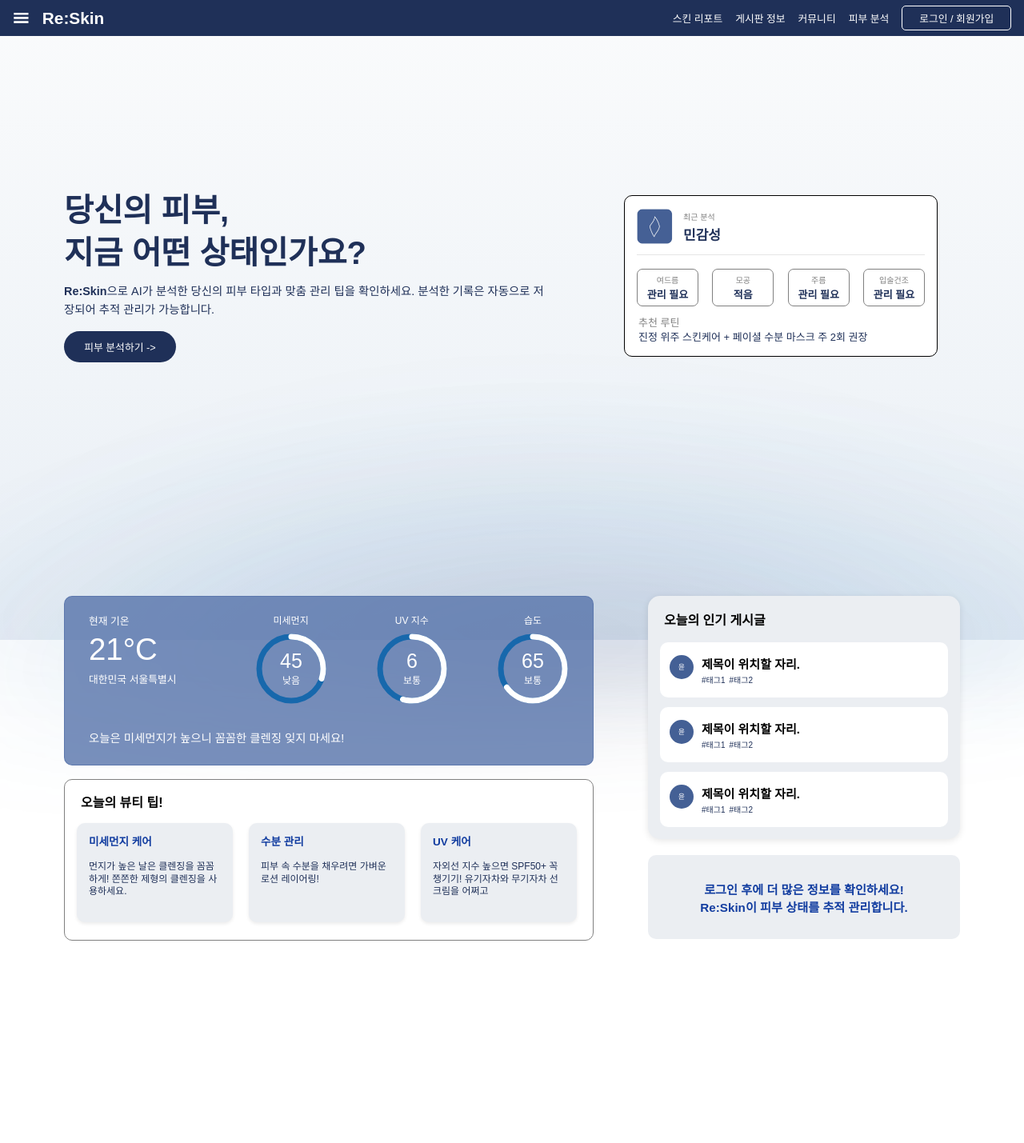
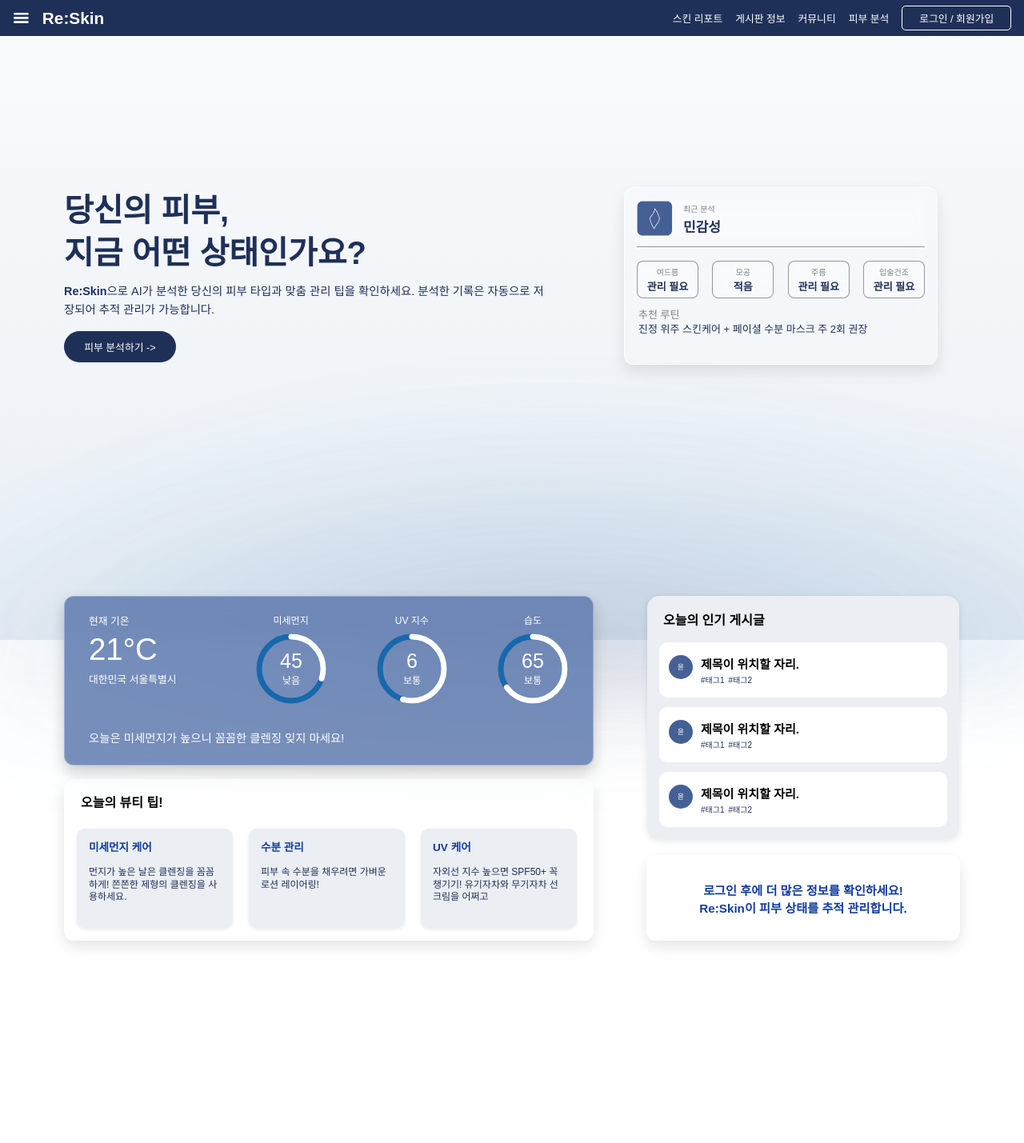
Before and after one commit to tab-captains/RE-Skin-fe, a React (Vite) app: page / in a window 1280 px wide. Shown: the top 1429 px of the page at 80% size. Built offline with nearby package versions, Linux system fonts and the light colour scheme.

Commit message:
design: MainPage.jsx 컴포넌트 질감 처리.

```diff
--- a/src/features/analysis/pages/ImageUploadPage.jsx
+++ b/src/features/analysis/pages/ImageUploadPage.jsx
@@ -104,16 +104,32 @@ const SlotLabel = styled.div`
 font-weight:600;
 `;
 const DropZone = styled.div`
-width:100%;
-height:220px;
-border-radius:10px;
-border:2px dashed ${({$highlighted})=>$highlighted?"#4d9fff":"#ddd"};
-display:flex;
-justify-content:center;
-align-items:center;
-background:#fff;
-cursor:pointer;
-position:relative;
+  width: 100%;
+  height: 220px;
+  border-radius: 10px;
+  border: 2px dashed ${({ $highlighted }) => ($highlighted ? "#4d9fff" : "#ccc")};
+  display: flex;
+  justify-content: center;
+  align-items: center;
+  cursor: pointer;
+  position: relative;
+
+  background:
+    linear-gradient(
+      135deg,
+      rgba(255, 255, 255, 0.7) 0%,
+      rgba(240, 240, 240, 0.4) 40%,
+      rgba(230, 230, 230, 0.2) 100%
+    ),
+    repeating-linear-gradient(
+      45deg,
+      rgba(255, 255, 255, 0.08) 0px,
+      rgba(255, 255, 255, 0.08) 2px,
+      rgba(0, 0, 0, 0.03) 3px,
+      rgba(0, 0, 0, 0.03) 4px
+    );
+
+  backdrop-filter: blur(1px);
 `;
 
 const Placeholder = styled.div`
--- a/src/features/main/components/BottomSection.jsx
+++ b/src/features/main/components/BottomSection.jsx
@@ -97,29 +97,12 @@ const BoardWrapperAnim = styled.div`
   justify-content: flex-start;
   cursor: pointer;
 
-  opacity: 0;
-  transform: translateY(20px);
-  transition: opacity 0.5s ease-out, transform 0.5s ease-out;
+  background-color: rgba(255, 255, 255, 0.15);
+  backdrop-filter: blur(12px);
+  -webkit-backdrop-filter: blur(12px);
+  border: 1px solid rgba(255,255,255,0.3);
+  box-shadow: 0 8px 18px rgba(0,0,0,0.1);
 
-  &.visible {
-    opacity: 1;
-    transform: translateY(0);
-  }
-
-  &:hover {
-    box-shadow: 0 0 10px rgba(0,0,0,0.2);
-  }
-`;
-
-const TipWrapper =styled.div`
-  width: 630px;
-  height: 170px;
-  border-radius: 10px;
-  padding: 15px;
-  border: 1px solid;
-  border-color: gray;
-  gap: 7px;
-  background-color: white;
   opacity: 0;
   transform: translateY(20px);
   transition: all 0.5s ease-out;
@@ -127,6 +110,39 @@ const TipWrapper =styled.div`
   &.visible {
     opacity: 1;
     transform: translateY(0);
+  }
+  &:hover {
+    box-shadow: 0 0 10px rgba(0,0,0,0.2);
+  }
+`;
+
+
+
+const TipWrapper =styled.div`
+  width: 630px;
+  height: 170px;
+  border-radius: 12px;
+  padding: 15px;
+  display: flex;
+  flex-direction: column;
+  gap: 7px;
+
+  background-color: rgba(255, 255, 255, 0.15);
+  backdrop-filter: blur(12px);
+  -webkit-backdrop-filter: blur(12px);
+  border: 1px solid rgba(255,255,255,0.3);
+  box-shadow: 0 8px 18px rgba(0,0,0,0.1);
+
+  opacity: 0;
+  transform: translateY(20px);
+  transition: all 0.5s ease-out;
+
+  &.visible {
+    opacity: 1;
+    transform: translateY(0);
+  }
+    &:hover {
+    box-shadow: 0 0 10px rgba(0,0,0,0.2);
   }
 `
 const LeftWrapper = styled.div`
@@ -147,6 +163,7 @@ const BoardWrapper = styled.div`
   gap: 20px;
   margin-top: 0;
   align-items: center;
+
 `;
 
 const ExtraButton = styled.button`
@@ -183,27 +200,37 @@ const FeatureItem = styled.div`
   flex: 1;
   height: 50px;
   padding: 15px;
-  border-radius: 10px;
+  border-radius: 12px;
   font-size: 0.8rem;
   font-weight: bold;
   color: ${colors.textAccent};
-  background-color: rgba(255, 255, 255, 0.3);
+
+  background-color: rgba(255, 255, 255, 0.15);
+  backdrop-filter: blur(10px);
+  -webkit-backdrop-filter: blur(10px);
+  border: 1px solid rgba(255,255,255,0.3);
+  box-shadow: 0 8px 18px rgba(0,0,0,0.1);
 `;
 
 const InfoBox = styled.div`
   width: 350px;
   height: 65px;
-  border-radius: 10px;
+  border-radius: 12px;
   padding: 20px;
   text-align: center;
   font-size: 0.95rem;
   font-weight: bold;
   color: ${colors.textAccent};
-  background-color: ${colors.box};
   display: flex;
   flex-direction: column;
   justify-content: center;
   align-items: center;
+
+  background-color: rgba(255,255,255,0.15);
+  backdrop-filter: blur(10px);
+  -webkit-backdrop-filter: blur(10px);
+  border: 1px solid rgba(255,255,255,0.3);
+  box-shadow: 0 8px 18px rgba(0,0,0,0.1);
 
   opacity: 0;
   transform: translateY(20px);
--- a/src/features/main/components/RightSection.jsx
+++ b/src/features/main/components/RightSection.jsx
@@ -47,17 +47,20 @@ const { user, isLoggedIn } = useAuth();
 
 const Wrapper = styled.div`
   width: 360px;
-  height: 170px;
-  border-radius: 10px;
   padding: 15px;
-  border: 1px solid black;
+  border-radius: 12px;
   display: flex;
   flex-direction: column;
-  background-color: white;
   gap: 7px;
+  background-color: rgba(255, 255, 255, 0.2);
+  backdrop-filter: blur(12px);
+  -webkit-backdrop-filter: blur(12px);
+  border: 1px solid rgba(255, 255, 255, 0.7);
+  box-shadow: 0 8px 18px rgba(0, 0, 0, 0.1);
   cursor: pointer;
+  transition: 0.2s ease;
   &:hover {
-    box-shadow: 0 0 15px rgba(0,0,0,0.2);
+    box-shadow: 0 10px 25px rgba(0,0,0,0.2);
   }
 `
 
@@ -80,7 +83,9 @@ const BoxSectionTop=styled.div`
   justify-content: flex-start;
   gap: 5px;
   padding-bottom: 10px;
-  border-bottom: 1px solid #e5e5e5;
+  border-bottom: 1px solid rgba(54, 54, 54, 0.5);
+  backdrop-filter: blur(12px);
+  -webkit-backdrop-filter: blur(12px);
 `
 const BoxSectionBot=styled.div`
   display:flex;
@@ -93,9 +98,12 @@ const BoxSectionBot=styled.div`
 const Detail = styled.div `
   width: 65px;
   height: 35px;
-  border-radius: 7px;
+  border-radius: 8px;
   padding: 5px;
-  border: 1px solid gray;
+  border: 1px solid rgba(54, 54, 54, 0.5);
+  background-color: rgba(255, 255, 255, 0.15);
+  backdrop-filter: blur(12px);
+  -webkit-backdrop-filter: blur(12px);
   display: flex;
   justify-content: center;
   flex-direction: column;
--- a/src/features/main/components/WeatherCard.jsx
+++ b/src/features/main/components/WeatherCard.jsx
@@ -61,12 +61,16 @@ const Wrapper = styled.div`
   width: 600px;
   height: 170px;
   padding: 20px 30px;
-  border-radius: 10px;
-  border: 1px solid ${colors.weather};
-  background-color:${colors.weather};
+  border-radius: 12px;
   display: flex;
   flex-direction: column;
   gap: 15px;
+
+  background-color: ${colors.weather};
+  backdrop-filter: blur(12px);
+  -webkit-backdrop-filter: blur(12px);
+  border: 1px solid rgba(255, 255, 255, 0.3);
+  box-shadow: 0 8px 18px rgba(0, 0, 0, 0.2);
 `;
 
 const TopSection =styled.div`
```
Also changed, not shown: src/features/layout/RootLayout.jsx (+12 -27 lines).
